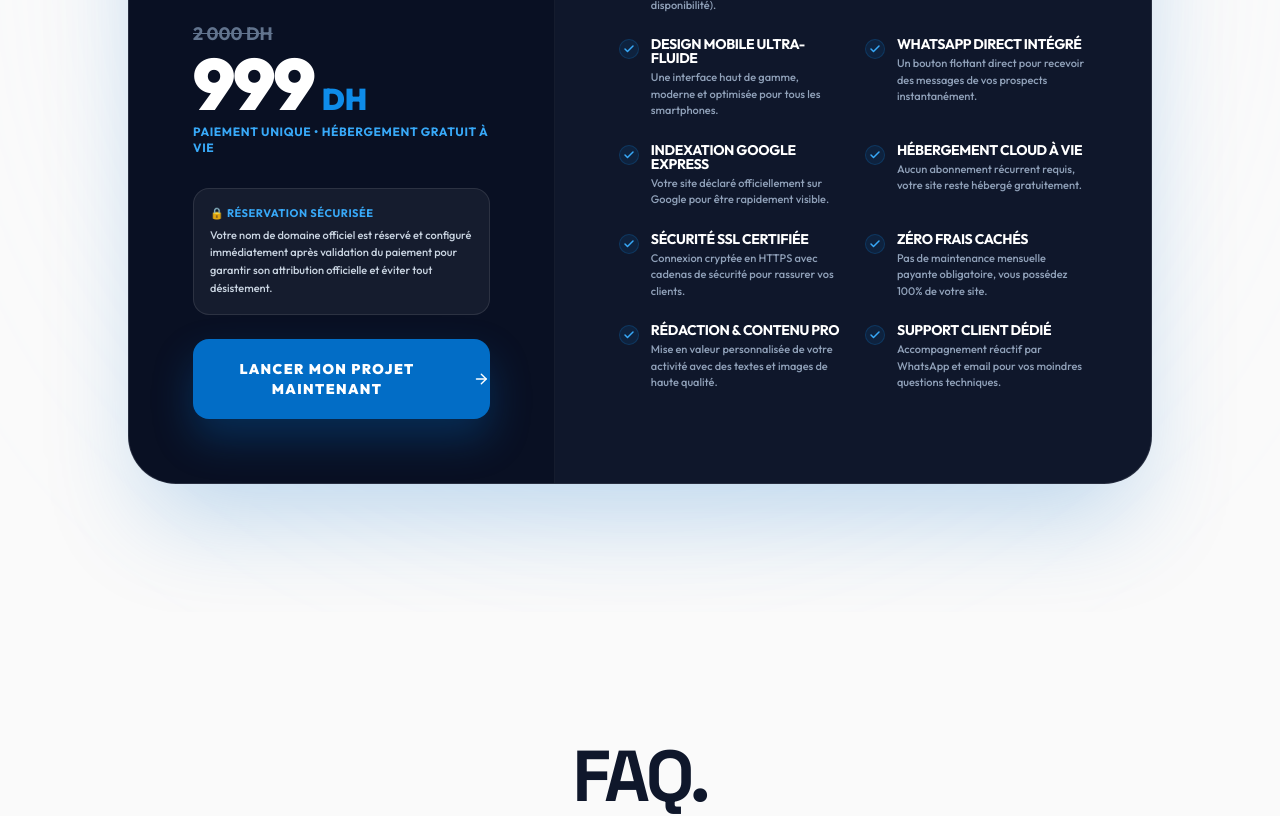
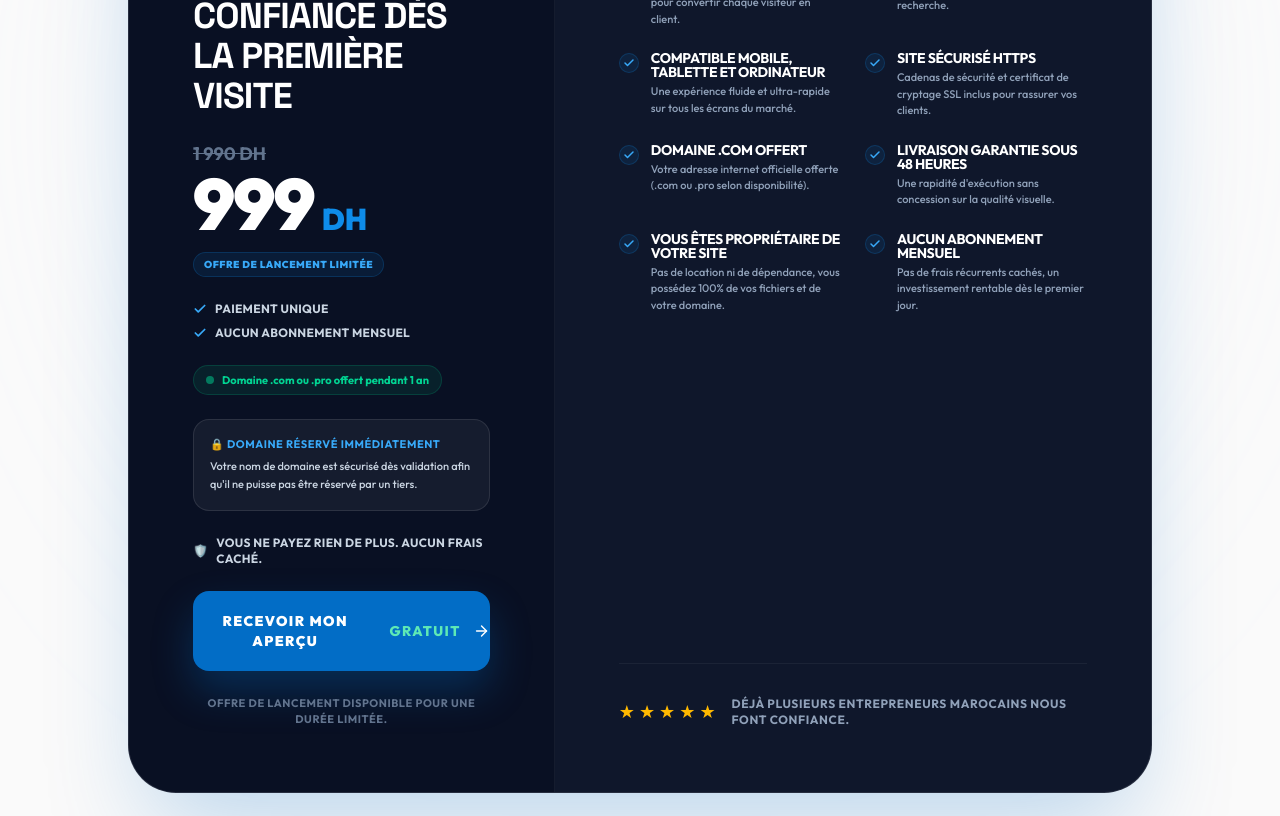
Before and after one commit to ecobiodis/web72, a React (Vite) app: page / in a window 1280 px wide. Shown: the part 7800-8616 px from the top of the page. Built offline with nearby package versions, Linux system fonts and the light colour scheme.

Commit message:
feat: update pricing and value proposition display
Refactor pricing section with a new promotional headline, updated launch price, and added value checkmarks to improve conversion.

```diff
--- a/src/App.tsx
+++ b/src/App.tsx
@@ -442,15 +442,35 @@ const Pricing = () => (
           <div className="md:col-span-5 p-8 md:p-12 lg:p-16 flex flex-col justify-between border-b md:border-b-0 md:border-r border-white/5 bg-slate-950/40">
             <div>
               <span className="text-brand-400 text-xs font-black uppercase tracking-widest block mb-4">Pack Visibilité Pro</span>
-              <h3 className="text-3xl lg:text-4xl font-black uppercase tracking-tight mb-6">Votre Site Clé en Main</h3>
+              <h3 className="text-3xl lg:text-4xl font-black uppercase tracking-tight mb-6">Le site qui inspire confiance dès la première visite</h3>
 
-              <div className="space-y-1 mb-8">
-                <span className="text-slate-500 line-through text-lg font-bold">2 000 DH</span>
+              <div className="space-y-1 mb-6">
+                <span className="text-slate-500 line-through text-lg font-bold">1 990 DH</span>
                 <div className="flex items-baseline gap-2">
                   <span className="text-6xl lg:text-7xl font-black tracking-tight text-white">999</span>
                   <span className="text-2xl lg:text-3xl font-black text-brand-500">DH</span>
                 </div>
-                <p className="text-xs text-brand-400 font-bold uppercase tracking-wider">Paiement unique • Hébergement gratuit à vie</p>
+                <div className="inline-block px-2.5 py-1 rounded-full bg-brand-500/10 border border-brand-500/20 text-brand-400 text-[10px] font-black uppercase tracking-wider mt-2">
+                  Offre de lancement limitée
+                </div>
+              </div>
+
+              {/* Value checkmarks under price */}
+              <div className="space-y-2 mb-6">
+                <div className="flex items-center gap-2 text-xs font-bold text-slate-300 uppercase tracking-wide">
+                  <Check size={14} className="text-brand-400" strokeWidth={3} />
+                  Paiement unique
+                </div>
+                <div className="flex items-center gap-2 text-xs font-bold text-slate-300 uppercase tracking-wide">
+                  <Check size={14} className="text-brand-400" strokeWidth={3} />
+                  Aucun abonnement mensuel
+                </div>
+              </div>
+
+              {/* Domain premium badge */}
+              <div className="inline-flex items-center gap-2 px-3 py-1.5 rounded-full bg-emerald-500/10 border border-emerald-500/20 text-emerald-400 text-[11px] font-bold mb-6">
+                <span className="w-2 h-2 rounded-full bg-emerald-400 animate-pulse"></span>
+                Domaine .com ou .pro offert pendant 1 an
               </div>
             </div>
 
@@ -458,9 +478,14 @@ const Pricing = () => (
               {/* Domain Registration Note */}
               <div className="p-4 rounded-2xl bg-white/5 border border-white/10">
                 <p className="text-[11px] text-slate-300 leading-relaxed font-medium">
-                  <span className="font-bold text-brand-400 block uppercase mb-1 tracking-wider">🔒 Réservation Sécurisée</span>
-                  Votre nom de domaine officiel est réservé et configuré immédiatement après validation du paiement pour garantir son attribution officielle et éviter tout désistement.
+                  <span className="font-bold text-brand-400 block uppercase mb-1 tracking-wider">🔒 Domaine réservé immédiatement</span>
+                  Votre nom de domaine est sécurisé dès validation afin qu'il ne puisse pas être réservé par un tiers.
                 </p>
+              </div>
+
+              {/* Risk reduction element */}
+              <div className="flex items-center justify-center gap-2 text-xs font-bold text-slate-300 uppercase tracking-wide">
+                <span>🛡️</span> Vous ne payez rien de plus. Aucun frais caché.
               </div>
 
               <a
@@ -469,27 +494,31 @@ const Pricing = () => (
                 rel="noopener noreferrer"
                 className="w-full py-5 rounded-2xl bg-brand-600 text-white font-black text-center hover:bg-brand-500 transition-all shadow-[0_20px_40px_rgba(2,109,198,0.3)] hover:shadow-brand-500/20 uppercase tracking-widest text-xs lg:text-sm flex items-center justify-center gap-3 group cursor-pointer"
               >
-                Lancer mon projet maintenant
+                RECEVOIR MON APERÇU <span className="text-emerald-300 font-extrabold">GRATUIT</span>
                 <ArrowRight size={18} className="group-hover:translate-x-1.5 transition-transform" />
               </a>
+
+              {/* Micro-urgency element */}
+              <p className="text-[11px] text-slate-500 text-center font-bold uppercase tracking-wider">
+                Offre de lancement disponible pour une durée limitée.
+              </p>
             </div>
           </div>
 
           {/* Right Column: Key capabilities & details */}
-          <div className="md:col-span-7 p-8 md:p-12 lg:p-16">
+          <div className="md:col-span-7 p-8 md:p-12 lg:p-16 flex flex-col justify-between">
+            <div>
               <h4 className="text-xs font-black text-slate-400 uppercase tracking-widest mb-8">Inclus dans votre site internet :</h4>
               <ul className="grid sm:grid-cols-2 gap-x-6 gap-y-6">
                 {[
-                { title: "Domaine .com / .pro offert", desc: "Votre adresse internet officielle offerte pour la première année (selon disponibilité)." },
-                { title: "Livraison Garantie 48H", desc: "Mise en ligne ultra-rapide de votre site internet sous 2 jours maximum." },
-                { title: "Design Mobile Ultra-Fluide", desc: "Une interface haut de gamme, moderne et optimisée pour tous les smartphones." },
-                { title: "WhatsApp Direct Intégré", desc: "Un bouton flottant direct pour recevoir des messages de vos prospects instantanément." },
-                { title: "Indexation Google Express", desc: "Votre site déclaré officiellement sur Google pour être rapidement visible." },
-                { title: "Hébergement Cloud à Vie", desc: "Aucun abonnement récurrent requis, votre site reste hébergé gratuitement." },
-                { title: "Sécurité SSL Certifiée", desc: "Connexion cryptée en HTTPS avec cadenas de sécurité pour rassurer vos clients." },
-                { title: "Zéro Frais Cachés", desc: "Pas de maintenance mensuelle payante obligatoire, vous possédez 100% de votre site." },
-                { title: "Rédaction & Contenu Pro", desc: "Mise en valeur personnalisée de votre activité avec des textes et images de haute qualité." },
-                { title: "Support Client Dédié", desc: "Accompagnement réactif par WhatsApp et email pour vos moindres questions techniques." }
+                  { title: "Recevez vos prospects directement sur WhatsApp", desc: "Un bouton d'appel à l'action direct pour convertir chaque visiteur en client." },
+                  { title: "Soyez visible sur Google rapidement", desc: "Indexation express optimisée pour apparaître sur les moteurs de recherche." },
+                  { title: "Compatible mobile, tablette et ordinateur", desc: "Une expérience fluide et ultra-rapide sur tous les écrans du marché." },
+                  { title: "Site sécurisé HTTPS", desc: "Cadenas de sécurité et certificat de cryptage SSL inclus pour rassurer vos clients." },
+                  { title: "Domaine .com offert", desc: "Votre adresse internet officielle offerte (.com ou .pro selon disponibilité)." },
+                  { title: "Livraison garantie sous 48 heures", desc: "Une rapidité d'exécution sans concession sur la qualité visuelle." },
+                  { title: "Vous êtes propriétaire de votre site", desc: "Pas de location ni de dépendance, vous possédez 100% de vos fichiers et de votre domaine." },
+                  { title: "Aucun abonnement mensuel", desc: "Pas de frais récurrents cachés, un investissement rentable dès le premier jour." }
                 ].map((item, i) => (
                   <li key={i} className="flex gap-3">
                     <div className="w-5 h-5 rounded-full bg-brand-500/10 flex items-center justify-center shrink-0 mt-0.5 border border-brand-500/20">
@@ -502,6 +531,17 @@ const Pricing = () => (
                   </li>
                 ))}
               </ul>
+            </div>
+
+            {/* Mini social proof */}
+            <div className="mt-12 pt-8 border-t border-white/5 flex flex-col sm:flex-row items-center gap-4 text-center sm:text-left">
+              <div className="flex text-amber-400 gap-1 text-lg leading-none">
+                <span>★</span><span>★</span><span>★</span><span>★</span><span>★</span>
+              </div>
+              <p className="text-xs text-slate-400 font-bold uppercase tracking-wider">
+                Déjà plusieurs entrepreneurs marocains nous font confiance.
+              </p>
+            </div>
           </div>
         </div>
       </div>
```
Lines whose indentation alone changed are shown as unchanged.
